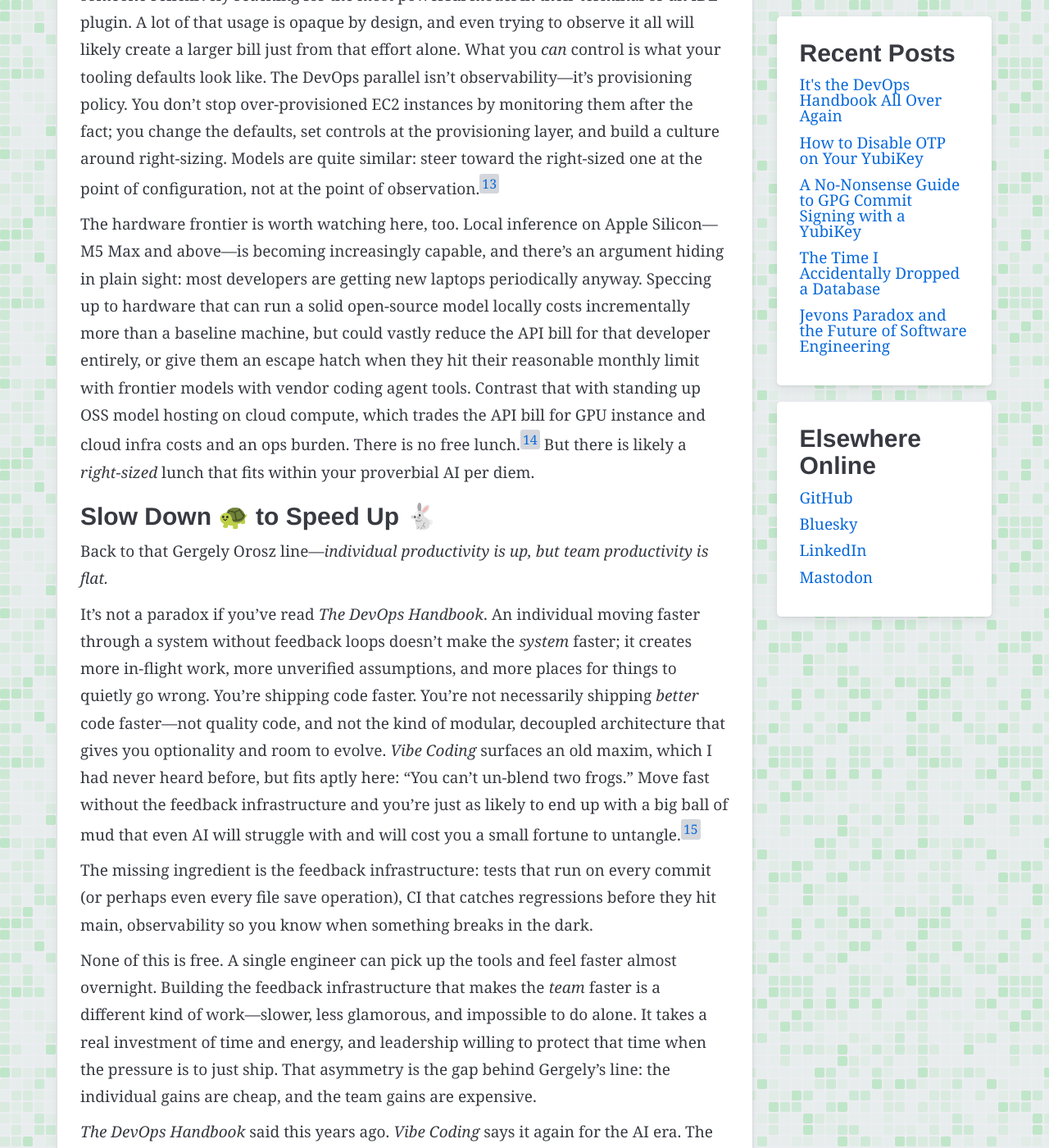
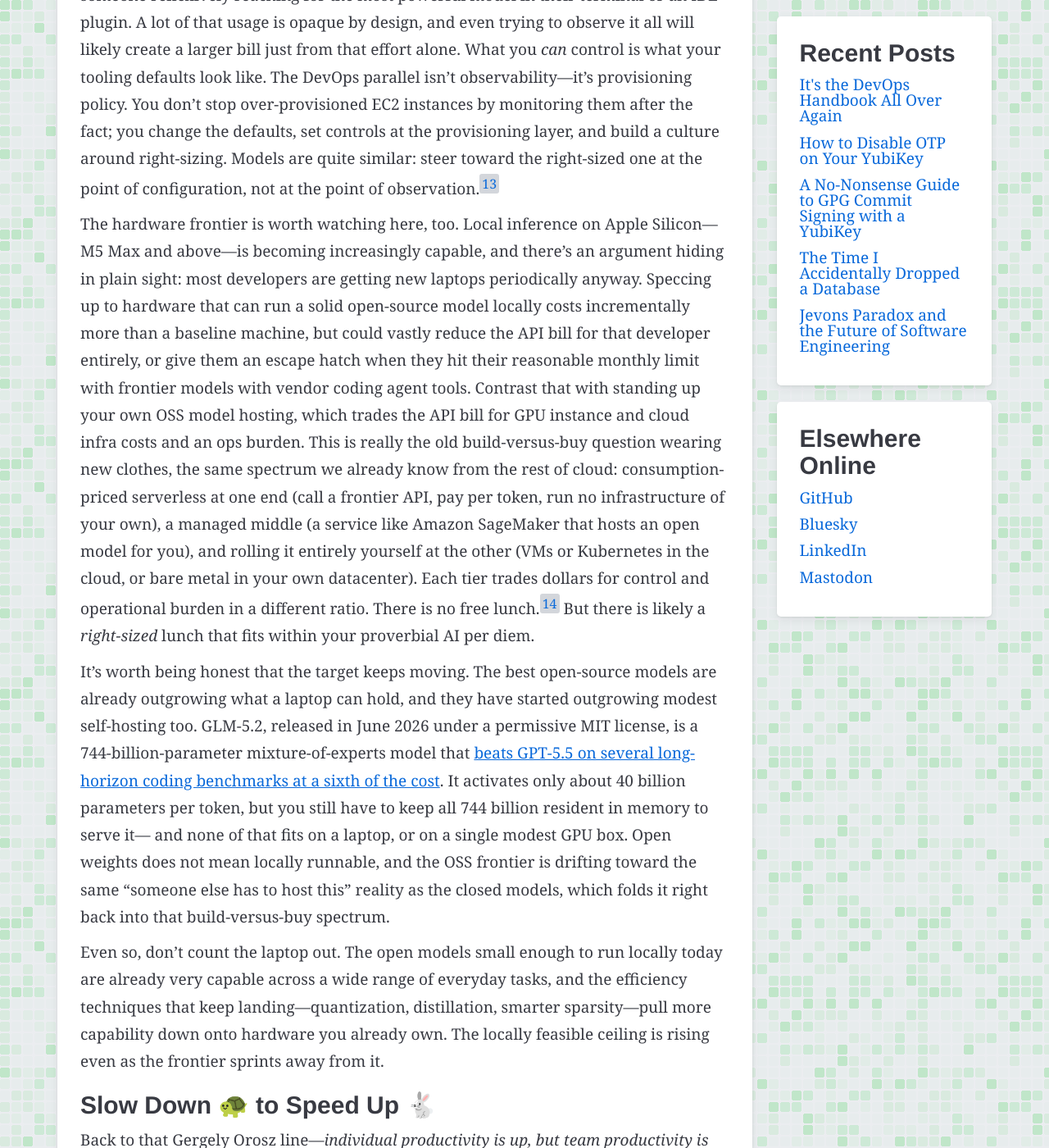
Before and after one commit to ryanspletzer/ryanspletzer.github.io, a Jekyll site: the page built from _posts/2026-06-24-its-the-devops-handbook-all-over-again.md, in a window 1280 px wide and 1400 px high, scrolled down 5180 px. Shown: the whole window at 82% size. Built offline with Jekyll 4.4.1, drawn with Linux system fonts in a browser that asks for light colours.

Commit message:
Add OSS-scale and build-vs-buy notes to the hardware section
Reframe self-host-vs-API as the serverless/managed/self-hosted spectrum,
note that frontier open models (GLM-5.2) are outgrowing laptops and even
modest self-hosting, and counter that laptop-runnable models stay capable
as efficiency techniques improve.

Co-Authored-By: Claude Opus 4.8 <noreply@anthropic.com>

```diff
--- a/_posts/2026-06-24-its-the-devops-handbook-all-over-again.md
+++ b/_posts/2026-06-24-its-the-devops-handbook-all-over-again.md
@@ -245,10 +245,39 @@ costs incrementally more than a baseline machine,
 but could vastly reduce the API bill for that developer entirely,
 or give them an escape hatch when they hit their reasonable monthly limit with frontier models
 with vendor coding agent tools.
-Contrast that with standing up OSS model hosting on cloud compute,
+Contrast that with standing up your own OSS model hosting,
 which trades the API bill for GPU instance and cloud infra costs and an ops burden.
+This is really the old build-versus-buy question wearing new clothes,
+the same spectrum we already know from the rest of cloud:
+consumption-priced serverless at one end
+(call a frontier API, pay per token, run no infrastructure of your own),
+a managed middle
+(a service like Amazon SageMaker that hosts an open model for you),
+and rolling it entirely yourself at the other
+(VMs or Kubernetes in the cloud, or bare metal in your own datacenter).
+Each tier trades dollars for control and operational burden in a different ratio.
 There is no free lunch.[^ram-prices]
 But there is likely a *right-sized* lunch that fits within your proverbial AI per diem.
+
+It's worth being honest that the target keeps moving.
+The best open-source models are already outgrowing what a laptop can hold,
+and they have started outgrowing modest self-hosting too.
+GLM-5.2, released in June 2026 under a permissive MIT license,
+is a 744-billion-parameter mixture-of-experts model that
+[beats GPT-5.5 on several long-horizon coding benchmarks at a sixth of the cost](https://venturebeat.com/technology/z-ais-open-weights-glm-5-2-beats-gpt-5-5-on-multiple-long-horizon-coding-benchmarks-for-1-6th-the-cost).
+It activates only about 40 billion parameters per token,
+but you still have to keep all 744 billion resident in memory to serve it—
+and none of that fits on a laptop, or on a single modest GPU box.
+Open weights does not mean locally runnable,
+and the OSS frontier is drifting toward the same "someone else has to host this" reality as the closed models,
+which folds it right back into that build-versus-buy spectrum.
+
+Even so, don't count the laptop out.
+The open models small enough to run locally today
+are already very capable across a wide range of everyday tasks,
+and the efficiency techniques that keep landing—quantization, distillation, smarter sparsity—pull
+more capability down onto hardware you already own.
+The locally feasible ceiling is rising even as the frontier sprints away from it.
 
 ## Slow Down 🐢 to Speed Up 🐇
 
```
